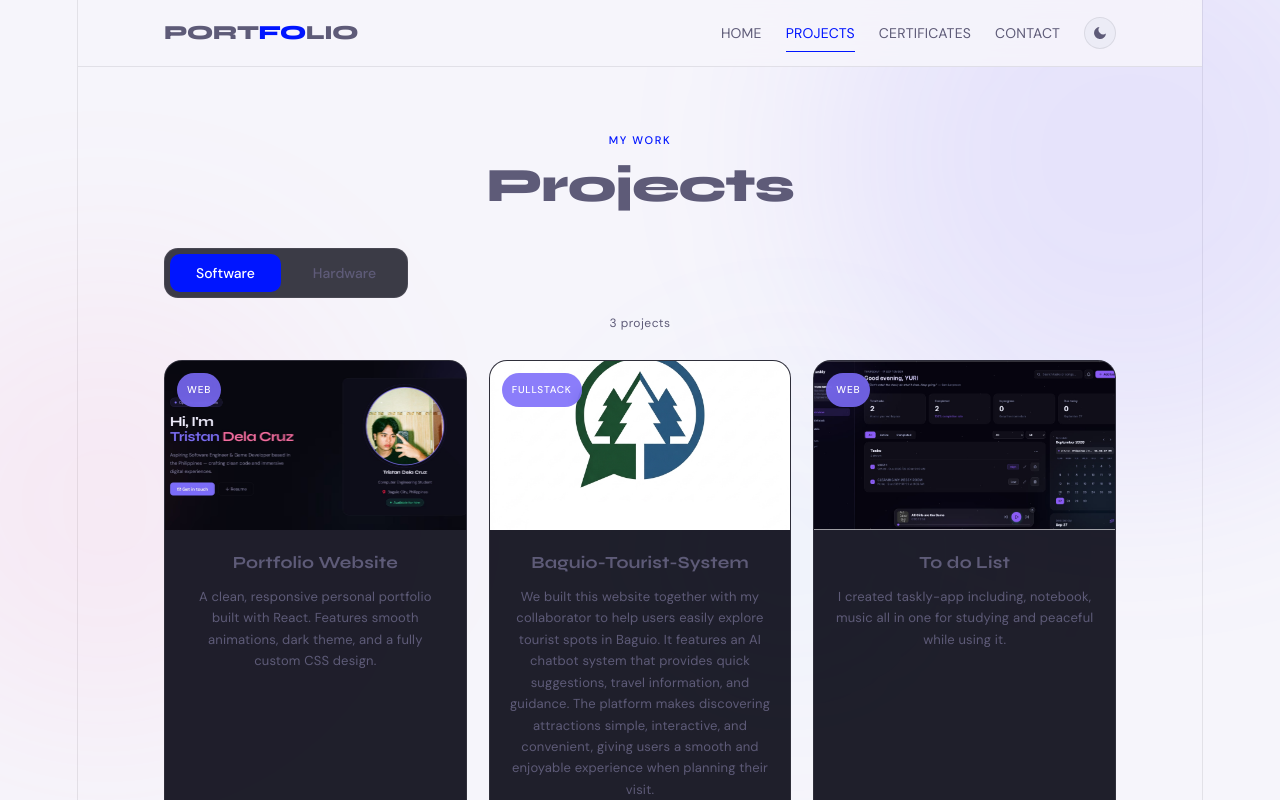
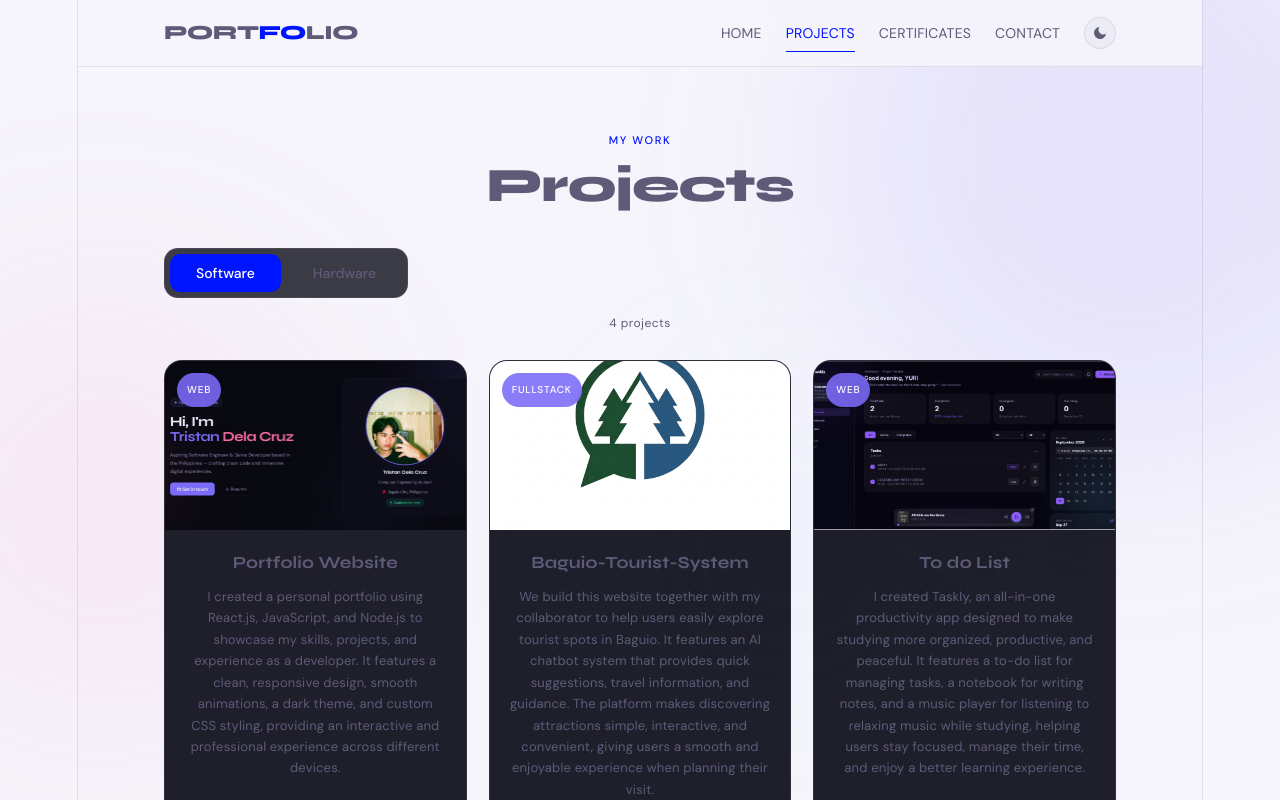
Before and after one commit to definitelynotyuriii/my-portfolio, a React (Vite) app: page /projects in a window 1280 px wide. Both pictures are taken after a click on the button "ENTER →". Shown: the top 800 px of the page. Built offline with nearby package versions, Linux system fonts and the light colour scheme; the HTML template or start-up script is replaced by a standard one.

Commit message:
Fixed my backendcode and etc.

```diff
--- a/src/App.jsx
+++ b/src/App.jsx
@@ -598,7 +598,7 @@ function Home({ theme }) {
       { name: "CSS",             logo: "https://cdn.jsdelivr.net/gh/devicons/devicon/icons/css3/css3-original.svg" },
       { name: "JavaScript",      logo: "https://cdn.jsdelivr.net/gh/devicons/devicon/icons/javascript/javascript-original.svg" },
       { name: "ReactJS",         logo: "https://cdn.jsdelivr.net/gh/devicons/devicon/icons/react/react-original.svg" },
-      { name: "Tailwind CSS",    logo: "https://cdn.jsdelivr.net/gh/devicons/devicon/icons/react/react-original.svg" },
+      { name: "Tailwind CSS", logo: "https://cdn.jsdelivr.net/gh/devicons/devicon/icons/tailwindcss/tailwindcss-original.svg" },
     ],
   },
   {
@@ -606,7 +606,7 @@ function Home({ theme }) {
     skills: [
       { name: "Node.js",    logo: "https://cdn.jsdelivr.net/gh/devicons/devicon/icons/nodejs/nodejs-original.svg" },
       { name: "TypeScript", logo: "https://cdn.jsdelivr.net/gh/devicons/devicon/icons/typescript/typescript-original.svg" },
-      { name: "Python",     logo: "https://cdn.jsdelivr.net/gh/devicons/devicon/icons/python/python-original.svg" },
+      { name: "Supabase", logo: "https://cdn.jsdelivr.net/gh/devicons/devicon/icons/supabase/supabase-original.svg" },
       { name: "PostreSQL",  logo: "https://cdn.jsdelivr.net/gh/devicons/devicon/icons/postgresql/postgresql-original.svg" },
     ],
   },
@@ -614,15 +614,16 @@ function Home({ theme }) {
     title: "Other",
     skills: [
       { name: "Java",             logo: "https://cdn.jsdelivr.net/gh/devicons/devicon/icons/java/java-original.svg" },
+      { name: "Python",           logo: "https://cdn.jsdelivr.net/gh/devicons/devicon/icons/python/python-original.svg" },
       { name: "C++",              logo: "https://cdn.jsdelivr.net/gh/devicons/devicon/icons/cplusplus/cplusplus-original.svg" },
       { name: "Arduino",          logo: "https://cdn.jsdelivr.net/gh/devicons/devicon/icons/arduino/arduino-original.svg" },
-      { name: "Game Development", logo: "https://cdn.jsdelivr.net/gh/devicons/devicon/icons/unity/unity-original.svg" },
     ],
   },
   {
     title: "Tools",
     skills: [
       { name: "VS Code",          logo: "https://cdn.jsdelivr.net/gh/devicons/devicon/icons/vscode/vscode-original.svg" },
+      { name: "Cursor",           logo: "https://cdn.jsdelivr.net/npm/simple-icons@v16/icons/cursor.svg" },
       { name: "Git",              logo: "https://cdn.jsdelivr.net/gh/devicons/devicon/icons/git/git-original.svg" },
       { name: "Github",           logo: "https://github.githubassets.com/images/modules/logos_page/GitHub-Mark.png" },
       { name: "Vercel",           logo: "https://cdn.jsdelivr.net/gh/devicons/devicon/icons/vercel/vercel-original.svg" },
--- a/src/pages/Projects.jsx
+++ b/src/pages/Projects.jsx
@@ -11,6 +11,8 @@ const TECH_LOGOS = {
   "C++": "https://cdn.jsdelivr.net/gh/devicons/devicon/icons/cplusplus/cplusplus-original.svg",
   "Python": "https://cdn.jsdelivr.net/gh/devicons/devicon/icons/python/python-original.svg",
   "Arduino": "https://cdn.jsdelivr.net/gh/devicons/devicon/icons/arduino/arduino-original.svg",
+  "Tailwind CSS": "https://cdn.jsdelivr.net/gh/devicons/devicon/icons/tailwindcss/tailwindcss-original.svg",
+  "Supabase": "https://cdn.jsdelivr.net/gh/devicons/devicon/icons/supabase/supabase-original.svg",
 };
 const TECH_EMOJIS = {
   "IC": "",
@@ -81,8 +83,8 @@ const SOFTWARE = [
   {
     title: "Portfolio Website",
     description:
-      "A clean, responsive personal portfolio built with React. Features smooth animations, dark theme, and a fully custom CSS design.",
-    tech: ["HTML", "CSS", "JavaScript", "React.js", "Node.js"],
+      "I created a personal portfolio using React.js, JavaScript, and Node.js to showcase my skills, projects, and experience as a developer. It features a clean, responsive design, smooth animations, a dark theme, and custom CSS styling, providing an interactive and professional experience across different devices.",
+    tech: ["React.js", "JavaScript", "Node.js"],
     imageSrc: "/imgs/my-portfolio.jpg",
     repo: "https://my-portfolio-2026-cemenbakin-yuriii.vercel.app/",
     tag: "Web",
@@ -90,7 +92,7 @@ const SOFTWARE = [
   {
     title: "Baguio-Tourist-System",
     description:
-      "We built this website together with my collaborator to help users easily explore tourist spots in Baguio. It features an AI chatbot system that provides quick suggestions, travel information, and guidance. The platform makes discovering attractions simple, interactive, and convenient, giving users a smooth and enjoyable experience when planning their visit.",
+      "We build this website together with my collaborator to help users easily explore tourist spots in Baguio. It features an AI chatbot system that provides quick suggestions, travel information, and guidance. The platform makes discovering attractions simple, interactive, and convenient, giving users a smooth and enjoyable experience when planning their visit.",
     tech: ["React.js", "Tailwind.CSS", "JavaScript", "Node.js", "PostgreSQL"],
     imageSrc: "/imgs/logos.png",
     repo: "https://baguio-tourist-system.vercel.app/",
@@ -99,13 +101,24 @@ const SOFTWARE = [
     {
     title: "To do List",
     description:
-      "I created taskly-app including, notebook, music all in one for studying and peaceful while using it.",
+      "I created Taskly, an all-in-one productivity app designed to make studying more organized, productive, and peaceful. It features a to-do list for managing tasks, a notebook for writing notes, and a music player for listening to relaxing music while studying, helping users stay focused, manage their time, and enjoy a better learning experience.",
     tech: ["React.js", "Node.js"],
     imageSrc: "/imgs/TASKLY.jpg",
-    repo: "https://todo-list-tawny-theta.vercel.app/",
+    repo: "https://taskly-app-ashy.vercel.app/",
+    tag: "Web",
+  },
+      {
+    title: "Coramdeo-Church",
+    description:
+      "I created Coramdeo Christian Church website, a faith-centered website designed to share the Gospel, strengthen the church community, and help people build a deeper relationship with God. It features Home, About Us, Ministries, Give, and Contact sections, providing visitors with opportunities to grow in faith, connect with others, and participate in church activities.",
+    tech: ["React.js", "Tailwind.CSS", "Node.js", "Supabase",],
+    imageSrc: "/imgs/CORAMDEOCHURCH.jpg",
+    repo: "https://taskly-app-ashy.vercel.app/",
     tag: "Web",
   },
 ];
+
+
 
 const HARDWARE = [
   {
```
Also changed, not shown: public/imgs/CORAMDEOCHURCH.jpg (added).
